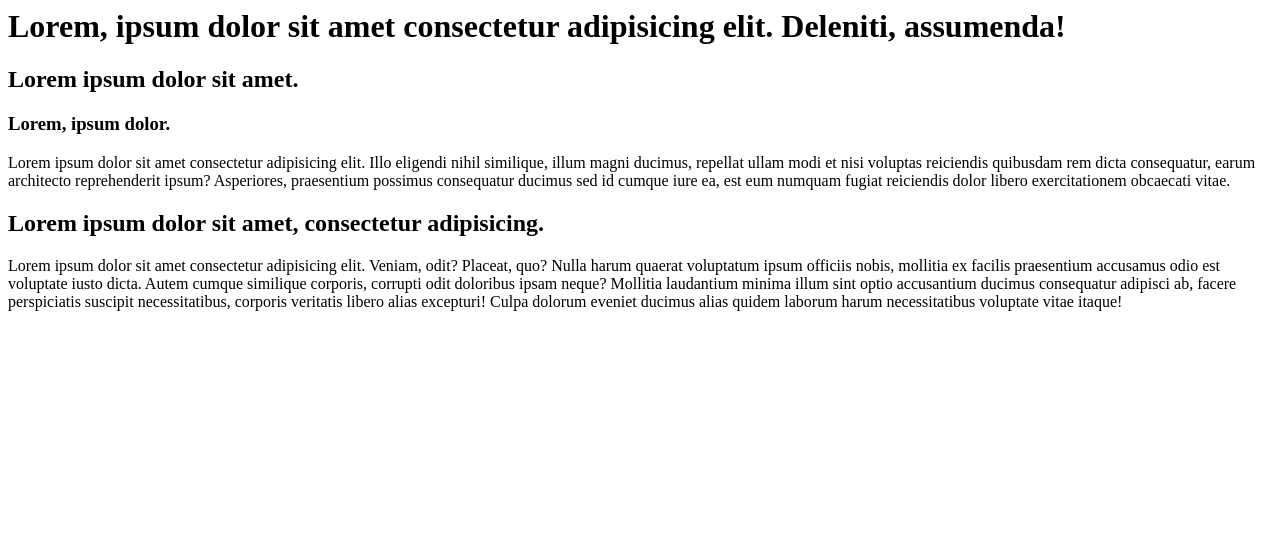
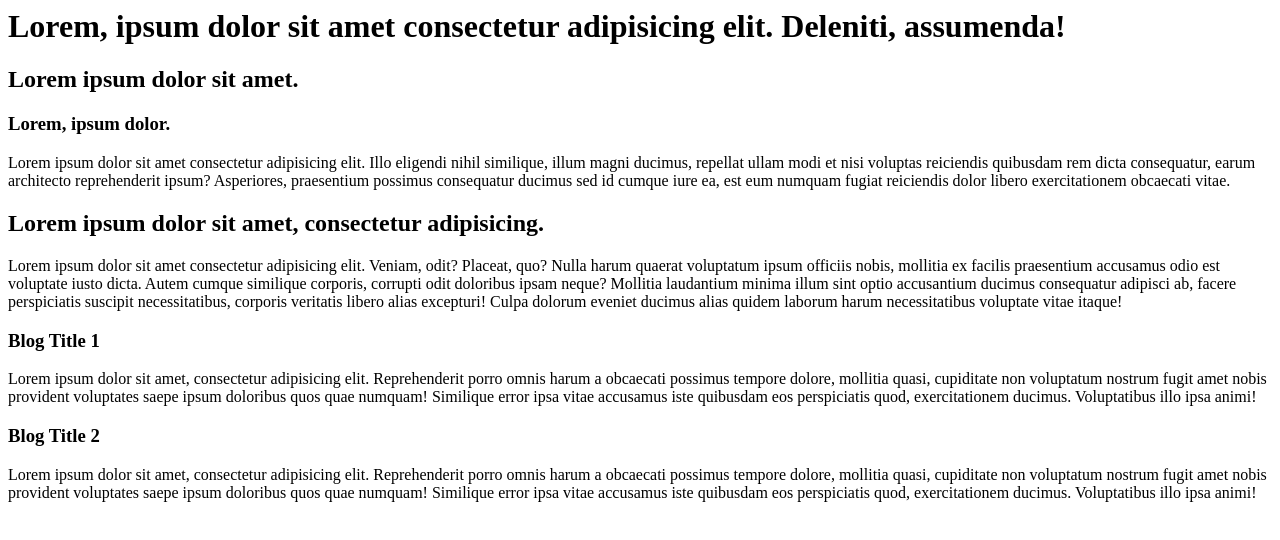
Before and after one commit to kanakferdous/ph-repo, a plain HTML site: page index.html in a window 1280 px wide. Drawn offline with Linux system fonts and the light colour scheme.

Commit message:
add blog

```diff
--- a/index.html
+++ b/index.html
@@ -15,5 +15,13 @@
     <h2>Lorem ipsum dolor sit amet, consectetur adipisicing.</h2>
     <p>Lorem ipsum dolor sit amet consectetur adipisicing elit. Veniam, odit? Placeat, quo? Nulla harum quaerat voluptatum ipsum officiis nobis, mollitia ex facilis praesentium accusamus odio est voluptate iusto dicta. Autem cumque similique corporis, corrupti odit doloribus ipsam neque? Mollitia laudantium minima illum sint optio accusantium ducimus consequatur adipisci ab, facere perspiciatis suscipit necessitatibus, corporis veritatis libero alias excepturi! Culpa dolorum eveniet ducimus alias quidem laborum harum necessitatibus voluptate vitae itaque!</p>
   </div>
+  <div class="blog">
+    <h3>Blog Title 1</h3>
+    <p>Lorem ipsum dolor sit amet, consectetur adipisicing elit. Reprehenderit porro omnis harum a obcaecati possimus tempore dolore, mollitia quasi, cupiditate non voluptatum nostrum fugit amet nobis provident voluptates saepe ipsum doloribus quos quae numquam! Similique error ipsa vitae accusamus iste quibusdam eos perspiciatis quod, exercitationem ducimus. Voluptatibus illo ipsa animi!</p>
+  </div>
+  <div class="blog">
+    <h3>Blog Title 2</h3>
+    <p>Lorem ipsum dolor sit amet, consectetur adipisicing elit. Reprehenderit porro omnis harum a obcaecati possimus tempore dolore, mollitia quasi, cupiditate non voluptatum nostrum fugit amet nobis provident voluptates saepe ipsum doloribus quos quae numquam! Similique error ipsa vitae accusamus iste quibusdam eos perspiciatis quod, exercitationem ducimus. Voluptatibus illo ipsa animi!</p>
+  </div>
 </body>
 </html>
```
